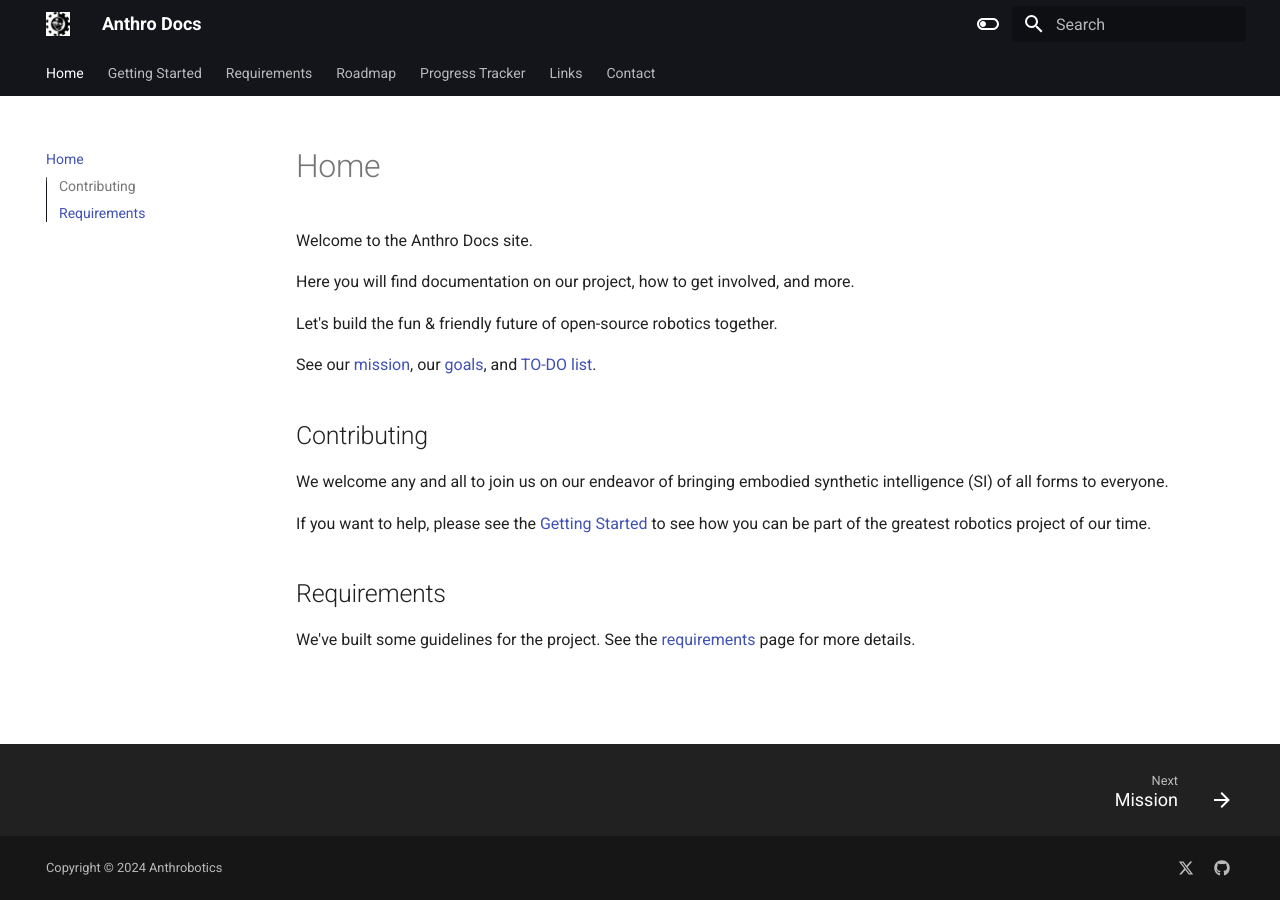
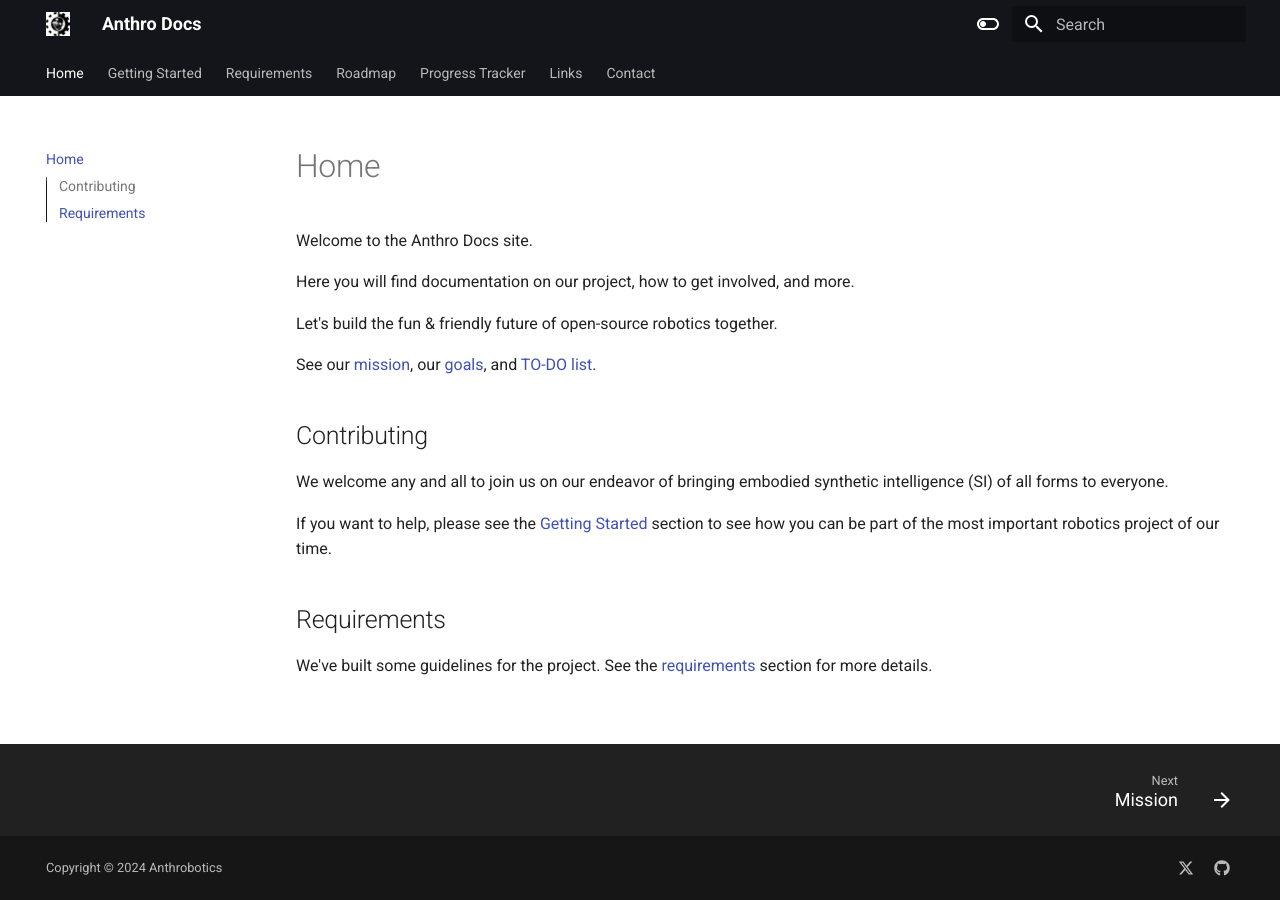
Before and after one commit to Anthrobotics/anthro-docs, an MkDocs documentation site: the page built from docs/index.md, in a window 1280 px wide. Built offline with MkDocs 1.6.1 and Material for MkDocs 9.7.7, drawn with Linux system fonts in a browser that asks for light colours.

Commit message:
Update index.md

```diff
--- a/docs/index.md
+++ b/docs/index.md
@@ -12,8 +12,8 @@ See our [mission](mission.md), our [goals](goals.md), and [TO-DO list](TO-DO.md)
 
 We welcome any and all to join us on our endeavor of bringing embodied synthetic intelligence (SI) of all forms to everyone.
 
-If you want to help, please see the [Getting Started](getting%20started/roles%20%26%20positions.md) to see how you can be part of the greatest robotics project of our time.
+If you want to help, please see the [Getting Started](getting%20started/roles%20%26%20positions.md) section to see how you can be part of the most important robotics project of our time.
 
 ## Requirements
 
-We've built some guidelines for the project. See the [requirements](requirements.md) page for more details.
+We've built some guidelines for the project. See the [requirements](requirements/requirements%20and%20guidelines%20overview.md) section for more details.
```
